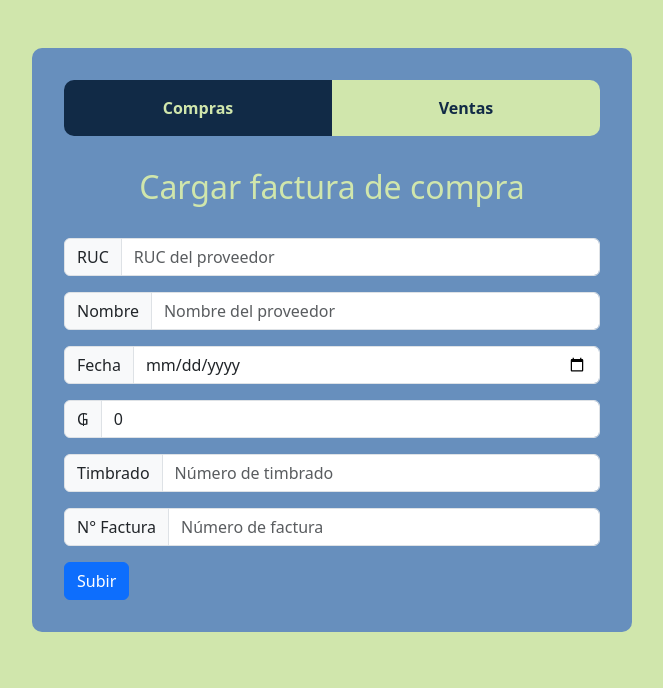
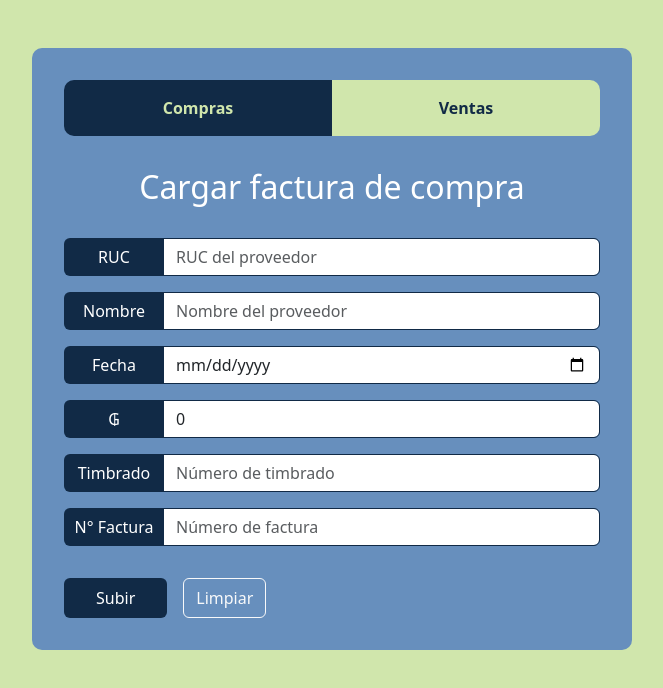
Before and after one commit to kvmdev/reportable-practica, a plain HTML site: page frontend/cargarfacturas.html in a window 1280 px wide. Both pictures are taken after a click on the button "Compras". Shown: the whole page, without its empty margins (308-971 px from the left). Drawn offline with nearby package versions, Linux system fonts and the light colour scheme.

Commit message:
reesctructura de carpetas

```diff
--- a/frontend/cargarfacturas.html
+++ b/frontend/cargarfacturas.html
@@ -5,10 +5,10 @@
     <meta name="viewport" content="width=device-width, initial-scale=1.0">
     <title>Facturas</title>
     <link href="https://cdn.jsdelivr.net/npm/bootstrap@5.3.3/dist/css/bootstrap.min.css" rel="stylesheet" integrity="sha384-QWTKZyjpPEjISv5WaRU9OFeRpok6YctnYmDr5pNlyT2bRjXh0JMhjY6hW+ALEwIH" crossorigin="anonymous">
-    <link rel="stylesheet" href="styles/style.css">
+    <link rel="stylesheet" href="styles/facturas/style.css">
 </head>
 <body>
-    <div class="container ">
+    <div class="container">
         <div class="form-container">
             <div class="toggle-container">
                 <button class="btn-toggle active" onclick="toggleForm('compra')">Compras</button>
@@ -20,36 +20,38 @@
                 <h2>Cargar factura de compra</h2>
                 <div class="input-group mb-3">
                     <span class="input-group-text">RUC</span>
-                    <input type="text" class="form-control" placeholder="RUC del proveedor">
+                    <input type="text" class="form-control" placeholder="RUC del proveedor" required>
                 </div>
 
                 <div class="input-group mb-3">
                     <span class="input-group-text">Nombre</span>
-                    <input type="text" class="form-control" placeholder="Nombre del proveedor">
+                    <input type="text" class="form-control" placeholder="Nombre del proveedor" required>
                 </div>
 
                 <div class="input-group mb-3">
                     <span class="input-group-text">Fecha</span>
-                    <input type="date" class="form-control">
+                    <input type="date" class="form-control" required>
                 </div>
 
                 <div class="input-group mb-3">
                     <span class="input-group-text">₲</span>
-                    <input type="number" class="form-control" placeholder="Monto de lo comprado" value="0">
+                    <input type="number" class="form-control" placeholder="Monto de lo comprado" value="0" required>
                 </div>
 
                 <div class="input-group mb-3">
                     <span class="input-group-text">Timbrado</span>
-                    <input type="number" class="form-control" placeholder="Número de timbrado">
+                    <input type="number" class="form-control" placeholder="Número de timbrado" required>
                 </div>
 
                 <div class="input-group mb-3">
                     <span class="input-group-text">N° Factura</span>
-                    <input type="number" class="form-control" placeholder="Número de factura">
+                    <input type="number" class="form-control" placeholder="Número de factura" required>
                 </div>
 
-                <button type="submit" class="btn btn-primary" >Subir</button>
-
+                <div class="btn-container">
+                    <button type="submit" class="btn btn-primary">Subir</button>
+                    <button type="reset" class="btn btn-outline-light">Limpiar</button>
+                </div>
             </form>
 
             <!-- Formulario de Ventas -->
@@ -57,58 +59,44 @@
                 <h2>Cargar factura de venta</h2>
                 <div class="input-group mb-3">
                     <span class="input-group-text">RUC</span>
-                    <input type="text" class="form-control" placeholder="RUC del cliente">
+                    <input type="text" class="form-control" placeholder="RUC del cliente" required>
                 </div>
 
                 <div class="input-group mb-3">
                     <span class="input-group-text">Nombre</span>
-                    <input type="text" class="form-control" placeholder="Nombre del cliente">
+                    <input type="text" class="form-control" placeholder="Nombre del cliente" required>
                 </div>
 
                 <div class="input-group mb-3">
                     <span class="input-group-text">Fecha</span>
-                    <input type="date" class="form-control">
+                    <input type="date" class="form-control" required>
                 </div>
 
                 <div class="input-group mb-3">
                     <span class="input-group-text">₲</span>
-                    <input type="number" class="form-control" placeholder="Monto de la venta" value="0">
+                    <input type="number" class="form-control" placeholder="Monto de la venta" value="0" required>
                 </div>
 
                 <div class="input-group mb-3">
-                    <span class="input-group-text" >Timbrado</span>
-                    <input class="form-control" placeholder="Numero de timbrado"></input>
+                    <span class="input-group-text">Timbrado</span>
+                    <input type="number" class="form-control" placeholder="Número de timbrado" required>
                 </div>
 
                 <div class="input-group mb-3">
                     <span class="input-group-text">N° Factura</span>
-                    <input type="number" class="form-control" placeholder="Número de factura">
+                    <input type="number" class="form-control" placeholder="Número de factura" required>
                 </div>
-                <button type="submit" class="btn btn-primary  justify-content-end" >Subir</button>
+
+                <div class="btn-container">
+                    <button type="submit" class="btn btn-primary">Subir</button>
+                    <button type="reset" class="btn btn-outline-light">Limpiar</button>
+                </div>
             </form>
         </div>
     </div>
 
     <script src="https://cdn.jsdelivr.net/npm/bootstrap@5.3.3/dist/js/bootstrap.bundle.min.js" integrity="sha384-YvpcrYf0tY3lHB60NNkmXc5s9fDVZLESaAA55NDzOxhy9GkcIdslK1eN7N6jIeHz" crossorigin="anonymous"></script>
+    <script src="./js/facturas/funcionalidades.js"></script>
 
-    <script>
-        function toggleForm(type) {
-            const formCompra = document.getElementById('formCompra');
-            const formVenta = document.getElementById('formVenta');
-            const buttons = document.querySelectorAll('.btn-toggle');
-
-            if (type === 'compra') {
-                formCompra.style.display = 'block';
-                formVenta.style.display = 'none';
-                buttons[0].classList.add('active');
-                buttons[1].classList.remove('active');
-            } else {
-                formCompra.style.display = 'none';
-                formVenta.style.display = 'block';
-                buttons[0].classList.remove('active');
-                buttons[1].classList.add('active');
-            }
-        }
-    </script>
 </body>
 </html>
--- /dev/null
+++ b/frontend/js/facturas/funcionalidades.js
@@ -0,0 +1,18 @@
+//Funciona para poder hacer
+function toggleForm(type) {
+    const formCompra = document.getElementById('formCompra');
+    const formVenta = document.getElementById('formVenta');
+    const buttons = document.querySelectorAll('.btn-toggle');
+
+    if (type === 'compra') {
+        formCompra.style.display = 'block';
+        formVenta.style.display = 'none';
+        buttons[0].classList.add('active');
+        buttons[1].classList.remove('active');
+    } else {
+        formCompra.style.display = 'none';
+        formVenta.style.display = 'block';
+        buttons[0].classList.remove('active');
+        buttons[1].classList.add('active');
+    }
+}
--- a/frontend/styles/style.css
+++ b/frontend/styles/facturas/style.css
@@ -1,6 +1,5 @@
 body {
     background-color: #D0E6AC;
-    color: #D0E6AC;
 }
 .form-container {
     background-color: #678fbd;
@@ -8,9 +7,20 @@ body {
     padding: 2rem;
     margin: 3rem auto;
     max-width: 600px;
+    color: white;
 }
 .input-group {
-    margin-bottom: 1rem;
+    margin-bottom: 1.5rem;
+}
+.input-group-text {
+    width: 100px;
+    justify-content: center;
+    background-color: #112A46;
+    color: white;
+    border: none;
+}
+.form-control {
+    border: 1px solid #112A46;
 }
 .form-control:focus {
     border-color: #112A46;
@@ -19,6 +29,7 @@ body {
 h2 {
     text-align: center;
     margin-bottom: 2rem;
+    color: white;
 }
 .btn-toggle {
     width: 50%;
@@ -27,6 +38,7 @@ h2 {
     background-color: #D0E6AC;
     color: #112A46;
     font-weight: bold;
+    transition: all 0.3s ease;
 }
 .btn-toggle.active {
     background-color: #112A46;
@@ -41,3 +53,16 @@ h2 {
 #formVenta {
     display: none;
 }
+.btn-container {
+    display: flex;
+    gap: 1rem;
+    margin-top: 2rem;
+}
+.btn-primary {
+    background-color: #112A46;
+    border: none;
+    padding: 0.5rem 2rem;
+}
+.btn-primary:hover {
+    background-color: #0a1925;
+}
```
Also changed, not shown: frontend/js/facturas/interaccion.js (added).
